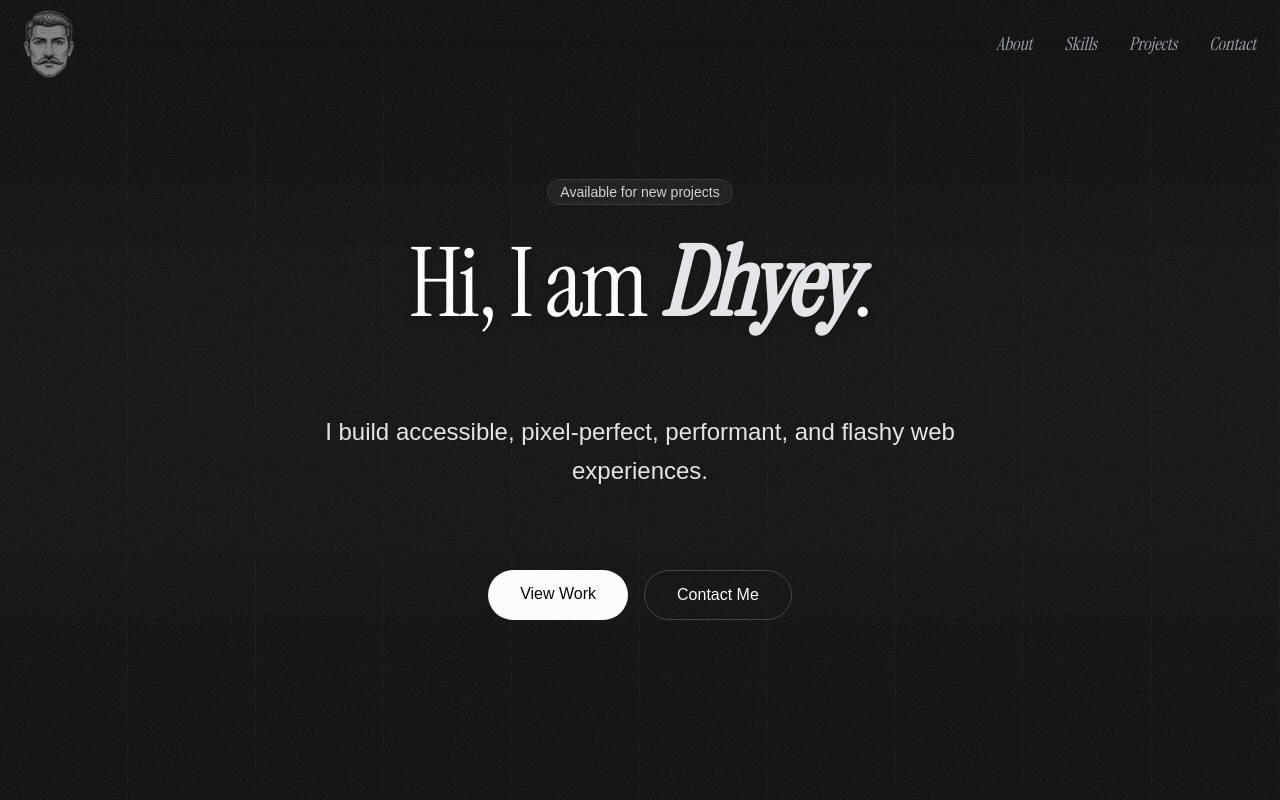
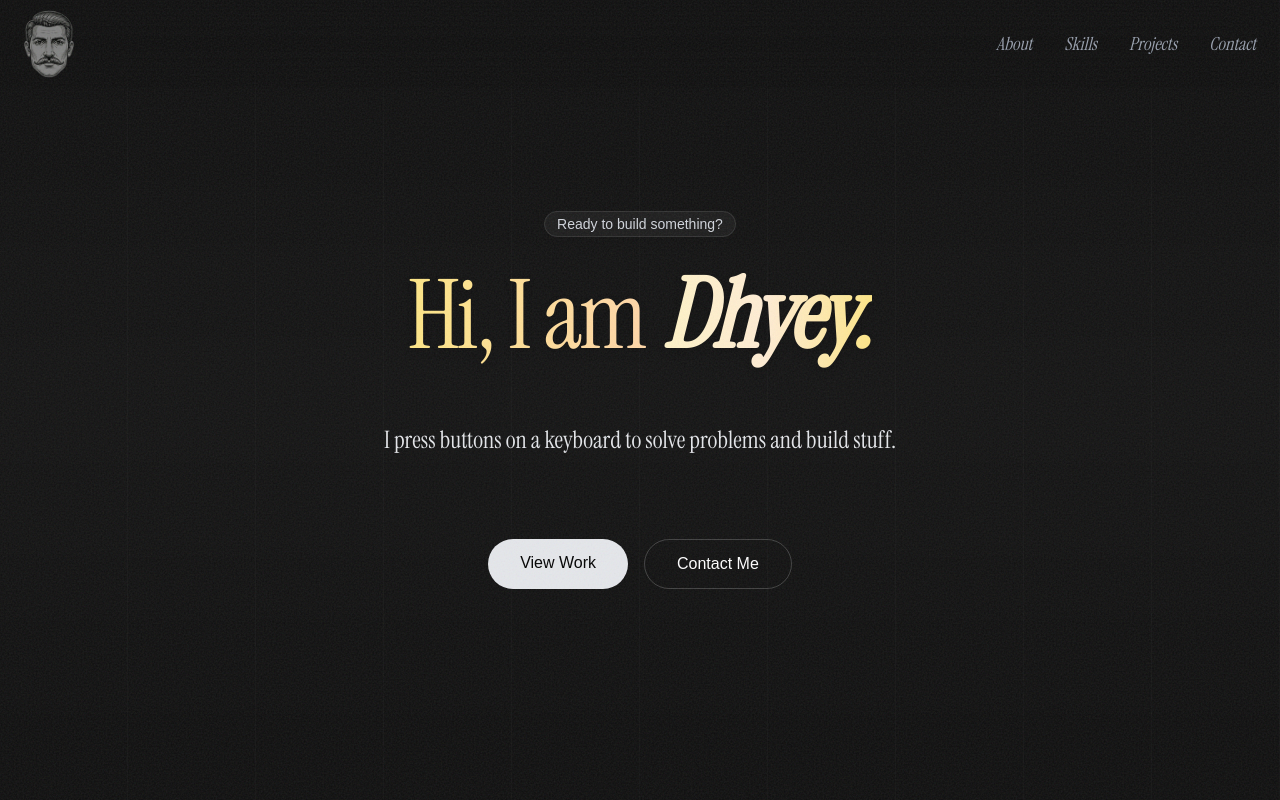
Before and after one commit to DhyeyDesai/dhyey-portfolio, a Next.js app: page / in a window 1280 px wide. Shown: the top 800 px of the page. Built offline with nearby package versions, Linux system fonts and the light colour scheme; a web font is replaced by a local one.

Commit message:
hero section changes

```diff
--- a/components/Hero.tsx
+++ b/components/Hero.tsx
@@ -42,7 +42,7 @@ export default function Hero() {
           className="mb-8"
         >
           <span className="px-3 py-1 rounded-full border border-white/10 bg-white/5 text-sm text-gray-300 backdrop-blur-sm">
-            Available for new projects
+            Ready to build something?
           </span>
         </motion.div>
 
@@ -54,11 +54,20 @@ export default function Hero() {
             type: "spring",
             stiffness: 100,
             damping: 15,
-            delay: 0.2
+            delay: 0.2,
           }}
-          className="text-5xl md:text-7xl lg:text-8xl font-serif tracking-tight text-white mb-12 drop-shadow-lg"
+          className="text-5xl md:text-7xl lg:text-8xl font-serif tracking-tight bg-gradient-to-r from-amber-200 via-orange-200 to-amber-300 bg-clip-text text-transparent mb-6 drop-shadow-lg"
         >
-          Hi, I am <span className="font-black italic text-gray-200 ">Dhyey</span>.
+          Hi, I am{" "}
+          <span className="relative inline-block group">
+            <span className="font-black italic bg-gradient-to-r from-amber-100 via-orange-100 to-amber-200 bg-clip-text text-transparent px-1">
+              Dhyey.
+            </span>
+            <span className="absolute -top-14 left-1/2 -translate-x-1/2 px-4 py-2 bg-black/90 text-white text-base rounded-lg opacity-0 group-hover:opacity-100 transition-opacity duration-200 pointer-events-none whitespace-nowrap backdrop-blur-sm border border-white/10 shadow-lg tracking-wide">
+              Pronounced &apos;Dh-yay&apos;
+              <span className="absolute top-full left-1/2 -translate-x-1/2 -mt-px border-4 border-transparent border-t-black/90"></span>
+            </span>
+          </span>
         </motion.h1>
 
         {/* Tagline - Static */}
@@ -69,8 +78,8 @@ export default function Hero() {
           className="perspective-1000"
         >
           <div className="p-8 group transition-colors">
-            <p className="text-xl md:text-2xl text-gray-200 max-w-2xl leading-relaxed font-medium">
-              I build accessible, pixel-perfect, performant, and flashy web experiences.
+            <p className="text-xl md:text-2xl text-gray-200 max-w-2xl leading-relaxed font-medium font-serif">
+              I press buttons on a keyboard to solve problems and build stuff.
             </p>
           </div>
         </motion.div>
@@ -83,7 +92,7 @@ export default function Hero() {
         >
           <a
             href="#projects"
-            className="px-8 py-3 rounded-full bg-white text-black font-medium hover:bg-gray-200 transition-colors"
+            className="px-8 py-3 rounded-full bg-gray-200 text-black font-medium hover:bg-gray-300 transition-colors"
           >
             View Work
           </a>
@@ -95,7 +104,6 @@ export default function Hero() {
           </a>
         </motion.div>
       </div>
-
     </div>
   );
 }
```
